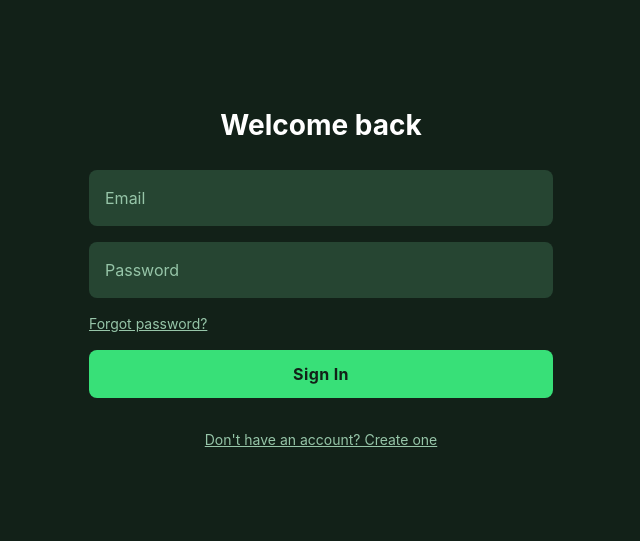
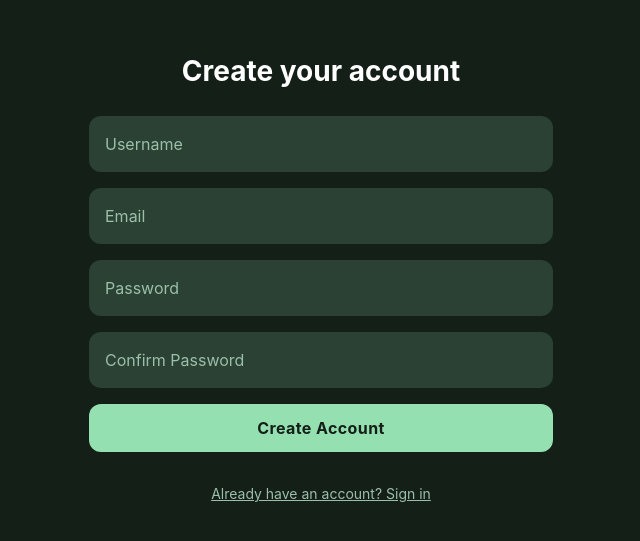
Before and after one commit to kit-g/vault, a React (Vite) app in the folder web/: page /register in a window 1280 px wide. Before the commit this address led to /login. Shown: the part 123-664 px from the top of the page, without its empty margins (319-959 px from the left). Built offline with nearby package versions, Linux system fonts and the light colour scheme; no server answers.

Commit message:
feat: register page

```diff
--- a/web/src/App.tsx
+++ b/web/src/App.tsx
@@ -5,6 +5,7 @@ import {BrowserRouter, Navigate, Route, Routes} from "react-router-dom";
 import {AuthProvider} from "./features/AuthContext.tsx";
 import {PrivateRoute} from "./routes/Private.tsx";
 import {PublicRoute} from "./routes/Public.tsx";
+import RegisterPage from "./pages/RegisterPage.tsx";
 
 function App() {
   return (
@@ -14,6 +15,7 @@ function App() {
           <Route path="/" element={<PrivateRoute><Dashboard/></PrivateRoute>}/>
           <Route path="/note/:id" element={<PrivateRoute><NoteDetail/></PrivateRoute>}/>
           <Route path="/login" element={<PublicRoute><LoginPage/></PublicRoute>}/>
+          <Route path="/register" element={<PublicRoute><RegisterPage/></PublicRoute>}/>
           <Route path="*" element={<Navigate to="/" replace/>}/>
         </Routes>
       </BrowserRouter>
--- a/web/src/components/NoteCardGrid.tsx
+++ b/web/src/components/NoteCardGrid.tsx
@@ -8,9 +8,9 @@ type NoteCardGridProps = {
 
 export function NoteCardGrid({notes}: NoteCardGridProps) {
   const navigate = useNavigate();
-  if (notes.length === 0) {
+  if (!notes || notes.length === 0) {
     return (
-      <p className="text-center text-gray-500 mt-10">No notes yet. Create one!</p>
+      <p className="text-center text-gray-200 mt-10">No notes yet. Create one!</p>
     );
   }
 
--- a/web/src/pages/LoginPage.tsx
+++ b/web/src/pages/LoginPage.tsx
@@ -1,6 +1,6 @@
 import * as React from "react";
 import {useState} from "react";
-import {useNavigate} from "react-router-dom";
+import {Link, useNavigate} from "react-router-dom";
 import {AuthService, type Login} from "../api";
 import {useAuth} from "../features/AuthContext";
 
@@ -49,8 +49,8 @@ export default function LoginPage() {
         className="w-full max-w-[512px] px-6 py-10 flex flex-col"
       >
         <h2 className="text-[28px] font-bold text-center mb-6">
-        Welcome back
-      </h2>
+          Welcome back
+        </h2>
 
         <div className="space-y-4">
           <input
@@ -85,9 +85,12 @@ export default function LoginPage() {
             {loading ? "Signing in..." : "Sign In"}
           </button>
 
-          <p className="text-[#96c5a8] text-sm text-center underline mt-4 cursor-pointer">
+          <Link
+            to="/register"
+            className="block text-[#96c5a8] text-sm text-center underline mt-4"
+          >
             Don&apos;t have an account? Create one
-          </p>
+          </Link>
         </div>
       </form>
     </div>
--- /dev/null
+++ b/web/src/pages/RegisterPage.tsx
@@ -0,0 +1,133 @@
+import * as React from "react";
+import {useState} from "react";
+import {useNavigate} from "react-router-dom";
+import {AuthService, type UserIn} from "../api";
+import {useAuth} from "../features/AuthContext";
+
+export default function RegisterPage() {
+  const [form, setForm] = useState<UserIn & { passwordConfirm: string }>(
+    {
+      username: "",
+      email: "",
+      password: "",
+      passwordConfirm: ""
+    }
+  );
+
+  const [error, setError] = useState<string | null>(null);
+  const [loading, setLoading] = useState(false);
+  const {login} = useAuth();
+  const navigate = useNavigate();
+
+  const handleChange = (e: React.ChangeEvent<HTMLInputElement>) => {
+    setForm({...form, [e.target.name]: e.target.value});
+  };
+
+  const handleSubmit = async (e: React.FormEvent) => {
+    e.preventDefault();
+    setLoading(true);
+    setError(null);
+
+    if (form.password !== form.passwordConfirm) {
+      setError("Passwords do not match.");
+      setLoading(false);
+      return;
+    }
+
+    try {
+      const {email, password, username} = form;
+      const user = await AuthService.register({email, password, username});
+      if (user) {
+        const email = user.email;
+        if (email) {
+          const res = await AuthService.login({email, password});
+          if (res.session?.token) {
+            login(res.session.token);
+          } else {
+            setError("Login failed. Please try again.");
+            return;
+          }
+        }
+      } else {
+        setError("Account creation failed");
+        return;
+      }
+      navigate("/");
+    } catch (e) {
+      console.log(e);
+      setError("Account creation failed");
+    } finally {
+      setLoading(false);
+    }
+  };
+
+  return (
+    <div
+      className="min-h-screen bg-[#141f18] flex items-center justify-center text-white"
+      style={{fontFamily: "Inter, Noto Sans, sans-serif"}}
+    >
+      <form
+        onSubmit={handleSubmit}
+        className="w-full max-w-[512px] px-6 py-10 flex flex-col"
+      >
+        <h2 className="text-[28px] font-bold text-center mb-6">
+          Create your account
+        </h2>
+
+        <div className="space-y-4">
+          <input
+            name="username"
+            placeholder="Username"
+            className="w-full rounded-xl bg-[#2a4133] text-white placeholder:text-[#9bbfa9] h-14 p-4 text-base focus:outline-none"
+            value={form.username}
+            onChange={handleChange}
+          />
+
+          <input
+            name="email"
+            type="email"
+            placeholder="Email"
+            className="w-full rounded-xl bg-[#2a4133] text-white placeholder:text-[#9bbfa9] h-14 p-4 text-base focus:outline-none"
+            value={form.email}
+            onChange={handleChange}
+          />
+
+          <input
+            name="password"
+            type="password"
+            placeholder="Password"
+            className="w-full rounded-xl bg-[#2a4133] text-white placeholder:text-[#9bbfa9] h-14 p-4 text-base focus:outline-none"
+            value={form.password}
+            onChange={handleChange}
+          />
+
+          <input
+            name="passwordConfirm"
+            type="password"
+            placeholder="Confirm Password"
+            className="w-full rounded-xl bg-[#2a4133] text-white placeholder:text-[#9bbfa9] h-14 p-4 text-base focus:outline-none"
+            value={form.passwordConfirm}
+            onChange={handleChange}
+          />
+
+          {error && <div className="text-red-400">{error}</div>}
+
+          <button
+            type="submit"
+            disabled={loading}
+            className="w-full h-12 rounded-xl bg-[#94e0b1] text-[#141f18] font-bold tracking-wide"
+          >
+            {loading ? "Creating..." : "Create Account"}
+          </button>
+
+          <p
+            className="text-[#9bbfa9] text-sm text-center underline mt-4 cursor-pointer"
+            onClick={() => navigate("/login")}
+          >
+            Already have an account? Sign in
+          </p>
+        </div>
+      </form>
+    </div>
+  );
+}
```
